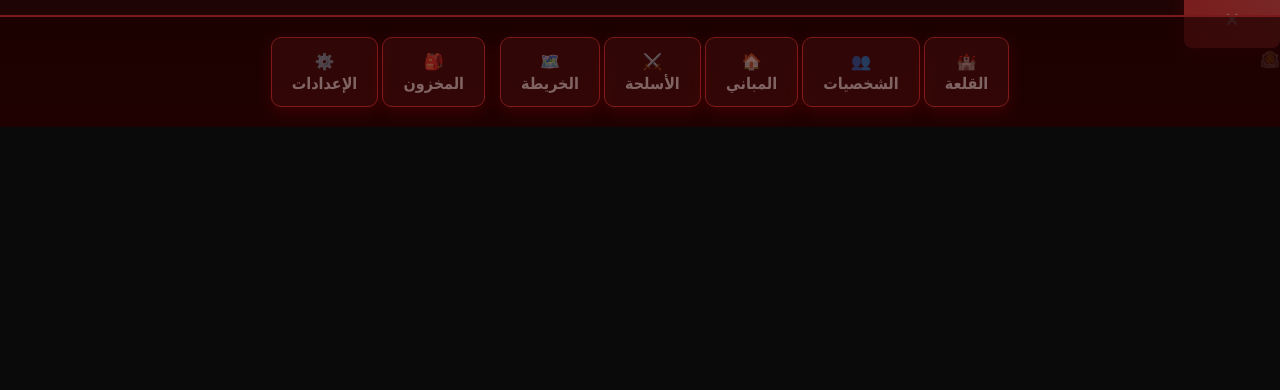
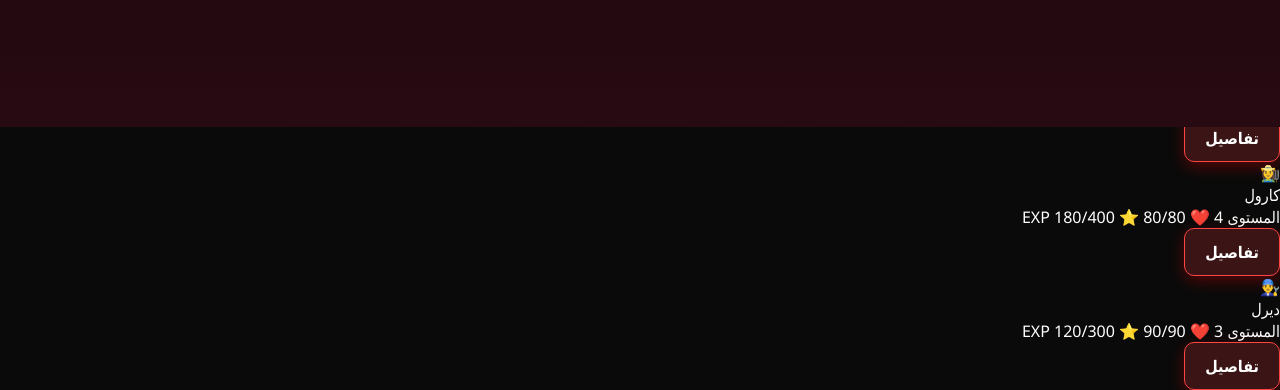
Before and after one commit to treajollian-ux/TWD-the-walking_dead_survival, a plain HTML site: page index.html in a window 1280 px wide. Shown: the part 673-1063 px from the top of the page. Before the commit the page ends 800 px from the top, so only its background shows below. Drawn offline with nearby package versions, Linux system fonts and the light colour scheme.

Commit message:
Update index.html

```diff
--- a/index.html
+++ b/index.html
@@ -170,4 +170,53 @@
             <div class="menu-items">
                 <div class="character-item">
                     <div class="char-icon">👨‍🚀</div>
-                    <div class
+                    <div class="char-info">
+                        <div class="char-name">ريك</div>
+                        <div class="char-stats">
+                            <span>المستوى 5</span>
+                            <span>❤️ 100/100</span>
+                            <span>⭐ 250/500 EXP</span>
+                        </div>
+                    </div>
+                    <button class="action-btn">تفاصيل</button>
+                </div>
+                <div class="character-item">
+                    <div class="char-icon">👩‍🌾</div>
+                    <div class="char-info">
+                        <div class="char-name">كارول</div>
+                        <div class="char-stats">
+                            <span>المستوى 4</span>
+                            <span>❤️ 80/80</span>
+                            <span>⭐ 180/400 EXP</span>
+                        </div>
+                    </div>
+                    <button class="action-btn">تفاصيل</button>
+                </div>
+                <div class="character-item">
+                    <div class="char-icon">👨‍🔧</div>
+                    <div class="char-info">
+                        <div class="char-name">ديرل</div>
+                        <div class="char-stats">
+                            <span>المستوى 3</span>
+                            <span>❤️ 90/90</span>
+                            <span>⭐ 120/300 EXP</span>
+                        </div>
+                    </div>
+                    <button class="action-btn">تفاصيل</button>
+                </div>
+            </div>
+        </div>
+    </div>
+
+    <!-- المشهد ثلاثي الأبعاد -->
+    <canvas id="gameCanvas"></canvas>
+
+    <!-- الموسيقى -->
+    <audio id="backgroundMusic" loop>
+        <source src="https://assets.mixkit.co/music/preview/mixkit-horror-spooky-ambience-429.mp3" type="audio/mpeg">
+    </audio>
+
+    <script src="https://cdnjs.cloudflare.com/ajax/libs/three.js/r128/three.min.js"></script>
+    <script src="script.js"></script>
+</body>
+</html>
```
